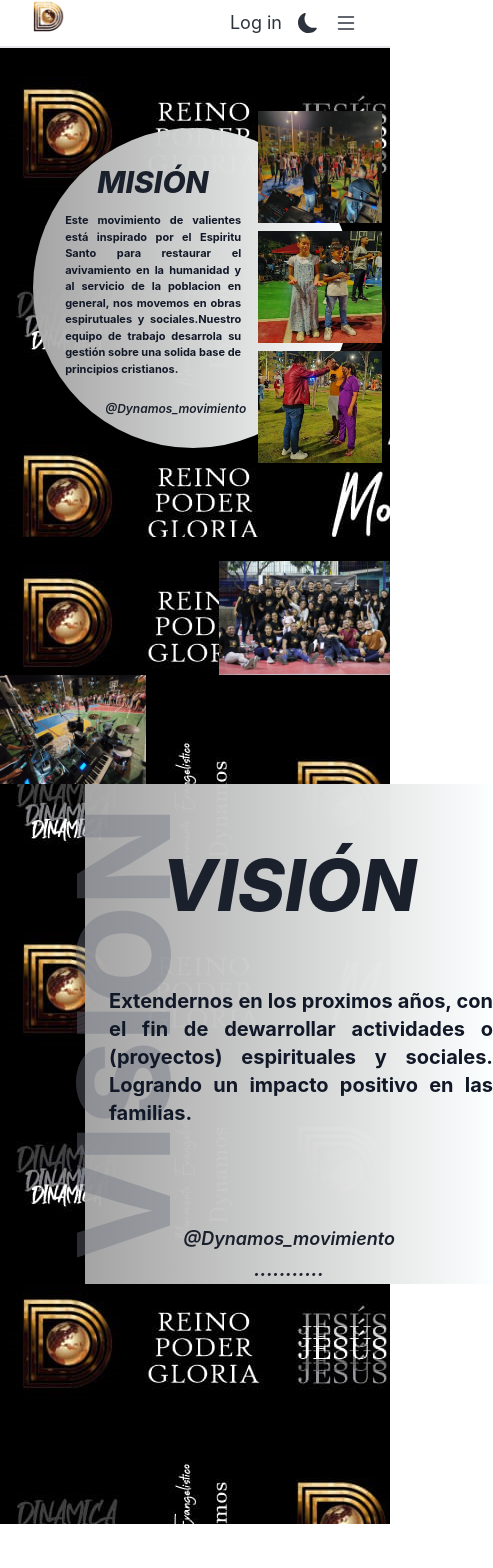
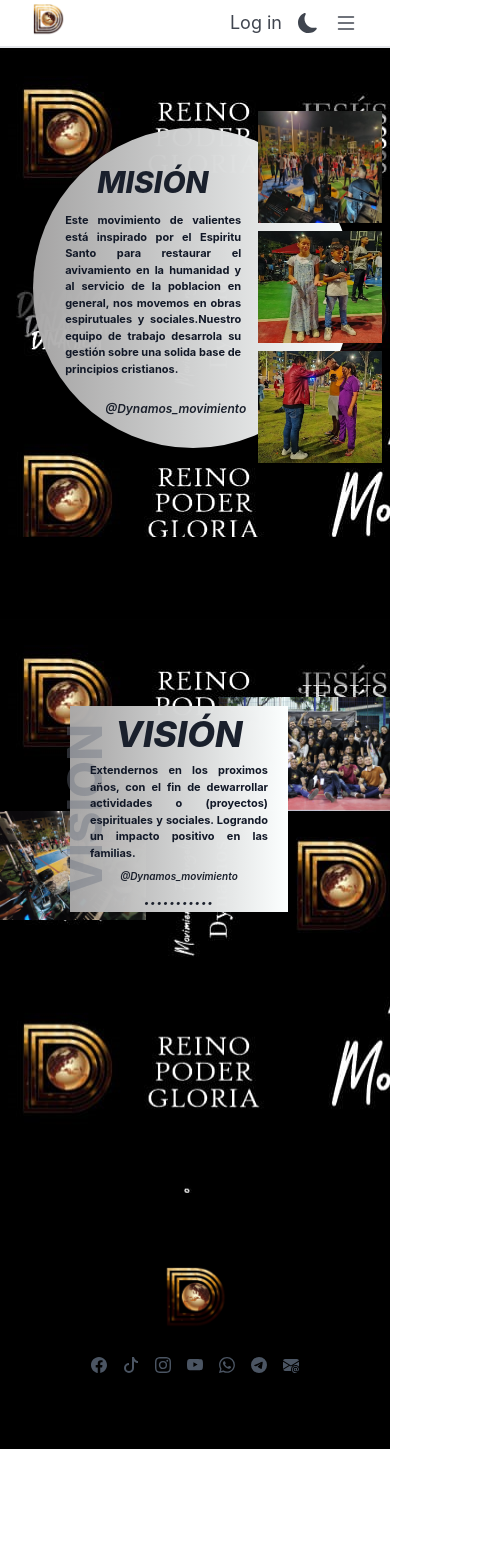
Before and after one commit to mateodevcode/dynamos-movimiento, a React (Vite) app: page /dynamos-movimiento/somos-dynamos in a window 390 px wide. Shown: the top 1568 px of the page, 493 px wide, since content can reach past the window. After the commit the page ends 1449 px from the top, so only its background shows below. Built offline with nearby package versions, Linux system fonts and the light colour scheme.

Commit message:
Se actualizo el modo responsive de la seccion de vision

```diff
--- a/src/components/Mision.jsx
+++ b/src/components/Mision.jsx
@@ -7,7 +7,7 @@ function Mision() {
   const { darkMode } = useAuth();
 
   return (
-    <div className=" flex flex-row justify-center items-center lg:mt-12 md:mt-12 sm:mt-12 w-full h-full bg-imagen-aboutus">
+    <div className=" flex flex-row justify-center items-center lg:mt-12 md:mt-12 sm:mt-12 w-full h-full bg-imagen-aboutus sm:mb-20">
       {/* Mision */}
       <div
         className="flex flex-col justify-center items-center h-auto lg:w-[600px] lg:pb-60 lg:pt-20 lg:mb-20 md:w-[600px] md:pb-60 md:pt-20 md:mb-20
--- a/src/components/Vision.jsx
+++ b/src/components/Vision.jsx
@@ -8,7 +8,7 @@ function Vision() {
 
   return (
     // principal
-    <div className="w-full h-full flex flex-col justify-center bg-imagen-aboutus lg:pt-6 lg:pb-60 pt-6 pb-60">
+    <div className="w-full h-full flex flex-col justify-center bg-imagen-aboutus lg:pt-6 lg:pb-60 sm:pt-20 pb-60">
       {/* vision */}
       <div className="flex flex-col w-full">
         {/* recuadro1 */}
@@ -26,24 +26,24 @@ function Vision() {
           <div className="flex w-1/4"></div>
         </div>
       </div>
-      <div className="flex flex-row w-full h-full justify-center items-center lg:-mt-[620px] lg:-ml-24 md:-mt-[555px] md:-ml-24">
-        <div className="text-9xl -rotate-90 font-extrabold text-gray-500 dark:opacity-30 opacity-40 -mr-[265px] ">
+      <div className="flex flex-row lg:w-full lg:h-full md:w-full md:h-full justify-center items-center lg:-mt-[620px] lg:-ml-24 md:-mt-[555px] md:-ml-28 sm:w-72 sm:h-72 sm:-mt-[255px]">
+        <div className="lg:text-9xl md:text-8xl -rotate-90 font-extrabold text-gray-500 dark:opacity-30 opacity-40 lg:-mr-[265px] sm:text-5xl sm:-mr-[100px] md:-mr-[205px]">
           VISION
         </div>
         <div
-          className={`flex flex-col w-[500px] h-[500px] justify-around items-center ${
+          className={`flex flex-col lg:w-[500px] lg:h-[500px] lg:justify-around items-center ${
             darkMode ? "fondo-claro-oscuro-dark" : "fondo-claro-oscuro"
           }`}
         >
-          <h1 className="dark:text-gray-300 text-7xl text-start italic font-extrabold my-16">
+          <h1 className="dark:text-gray-300 lg:text-7xl md:text-7xl text-start italic font-extrabold lg:my-16 md:my-16 sm:text-4xl sm:my-2">
             VISIÓN
           </h1>
-          <p className="text-xl dark:text-gray-300 text-gray-900 font-bold text-justify w-96 ml-6 mb-24 z-10">
+          <p className="lg:text-xl dark:text-gray-300 text-gray-900 font-bold text-justify lg:w-96 lg:ml-6 lg:mb-24 z-10 sm:text-[11px] sm:mb-2 sm:px-5 lg:px-0 md:text-xl md:mb-10 md:w-[450px] md:px-16">
             Extendernos en los proximos años, con el fin de dewarrollar
             actividades o (proyectos) espirituales y sociales. Logrando un
             impacto positivo en las familias.
           </p>
-          <p className="dark:text-gray-300 text-lg italic font-semibold">@Dynamos_movimiento</p>
+          <p className="dark:text-gray-300 lg:text-lg md:text-lg italic font-semibold sm:text-[10px]">@Dynamos_movimiento</p>
           <p className="dark:text-gray-300 text-xl italic font-semibold">...........</p>
         </div>
       </div>
--- a/src/pages/SomosDynamosPage.jsx
+++ b/src/pages/SomosDynamosPage.jsx
@@ -5,11 +5,11 @@ import SomosDynamosNew from '../components/SomosDynamosNew'
 
 function SomosDynamosPage() {
   return (
-    <>
+    <div className='bg-black'>
         <Navbar />
         <SomosDynamosNew />
         <Footer />
-    </>
+    </div>
   )
 }
 
```
